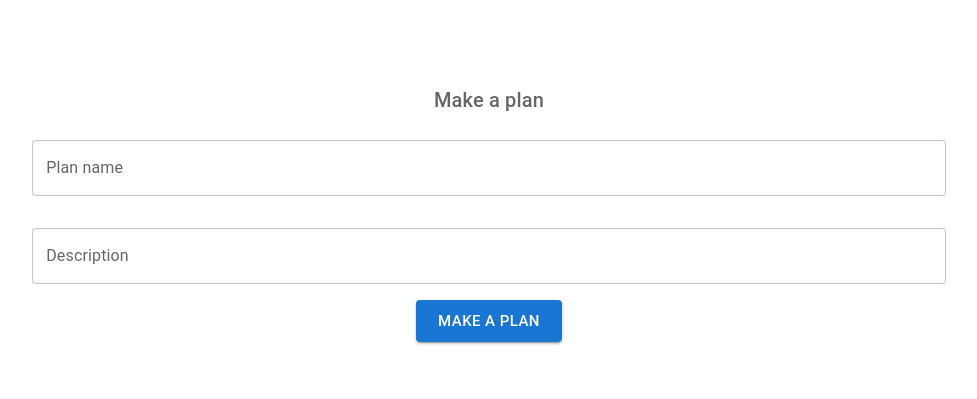
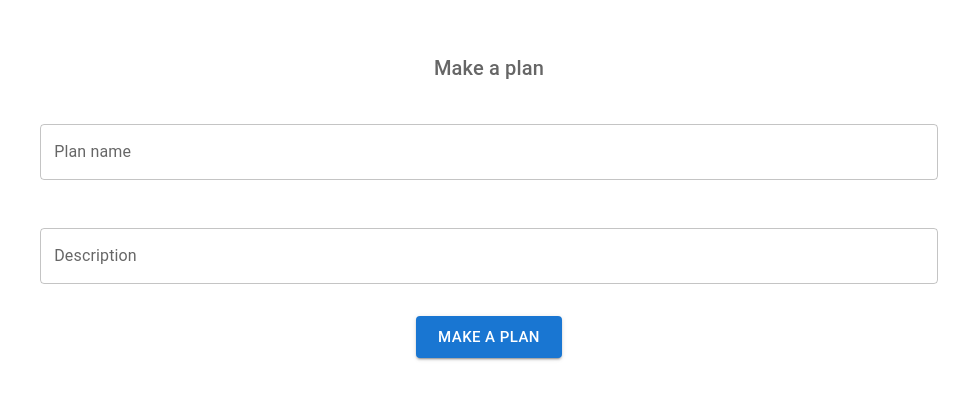
Before and after one commit to SharjeelSIqbal/practice-next, a Next.js app: page / in a window 1280 px wide. Shown: the part 191-590 px from the top of the page, without its empty margins (151-1128 px from the left). Built offline with nearby package versions, Linux system fonts and the light colour scheme.

Commit message:
styling errors

```diff
--- a/components/PlanForm.jsx
+++ b/components/PlanForm.jsx
@@ -1,7 +1,7 @@
-import {Component} from 'react'
+import {Component} from 'react';
 import { TextField, Button, Container, Typography, Grid, Paper} from '@mui/material';
-import Link from 'next/link'
-import ButtonExample from './ButtonExample';
+import Link from 'next/link';
+import { DatePicker} from '@material-ui/pickers';
 
 
 export default class PlanForm extends Component {
@@ -27,16 +27,14 @@ export default class PlanForm extends Component {
   render() {
     return (
       <Container align="center">
-
         <form onSubmit={this.onSubmit} action="submit">
-
          <Grid
         container
         justifyContent="center"
+        align="center"
         direction="column"
         style={{minHeight: '100vh', maxWidth: '80%'}}
-        spacing={1}
-        size="small"
+        spacing={3}
          >
           <Grid item>
             <Typography
@@ -49,7 +47,7 @@ export default class PlanForm extends Component {
             </ Typography>
           </Grid>
           <Grid item>
-            <TextField name="plan" onChange={this.onChange} fullWidth margin="normal" label="Plan name"/>
+            <TextField name="plan" size="large" onChange={this.onChange} fullWidth margin="normal" label="Plan name"/>
           </Grid>
           <Grid item>
             <TextField name="description" onChange={this.onChange} fullWidth margin="normal" label="Description" />
--- a/package.json
+++ b/package.json
@@ -9,11 +9,14 @@
     "lint": "next lint"
   },
   "dependencies": {
+    "@date-io/date-fns": "^1.3.13",
     "@emotion/react": "^11.5.0",
     "@emotion/styled": "^11.3.0",
+    "@material-ui/core": "^4.12.3",
     "@material-ui/icons": "^4.11.2",
     "@material-ui/pickers": "^3.3.10",
     "@mui/material": "^5.0.4",
+    "date-fns": "^2.0.0-beta.5",
     "express": "^4.17.1",
     "fontsource-roboto": "^4.0.0",
     "mongoose": "^6.0.11",
--- a/pages/index.js
+++ b/pages/index.js
@@ -1,7 +1,8 @@
 import Head from 'next/head'
 import Image from 'next/image'
 import PlanForm from '../components/PlanForm'
-
+import { MuiPickersUtilsProvider } from '@material-ui/pickers'
+import DateFnsUtils from '@date-io/date-fns';
 export default function Home() {
   return (
     <>
@@ -10,7 +11,10 @@ export default function Home() {
         <meta name="description" content="Generated by create next app" />
         <link rel="icon" href="/favicon.ico" />
       </Head>
-      <PlanForm hello="penis" />
+      <MuiPickersUtilsProvider utils={DateFnsUtils}>
+        <PlanForm />
+      </MuiPickersUtilsProvider>
+
     </>
   )
 }
```
Also changed, not shown: 1 other file (tests, documents, lock files or other folders).
